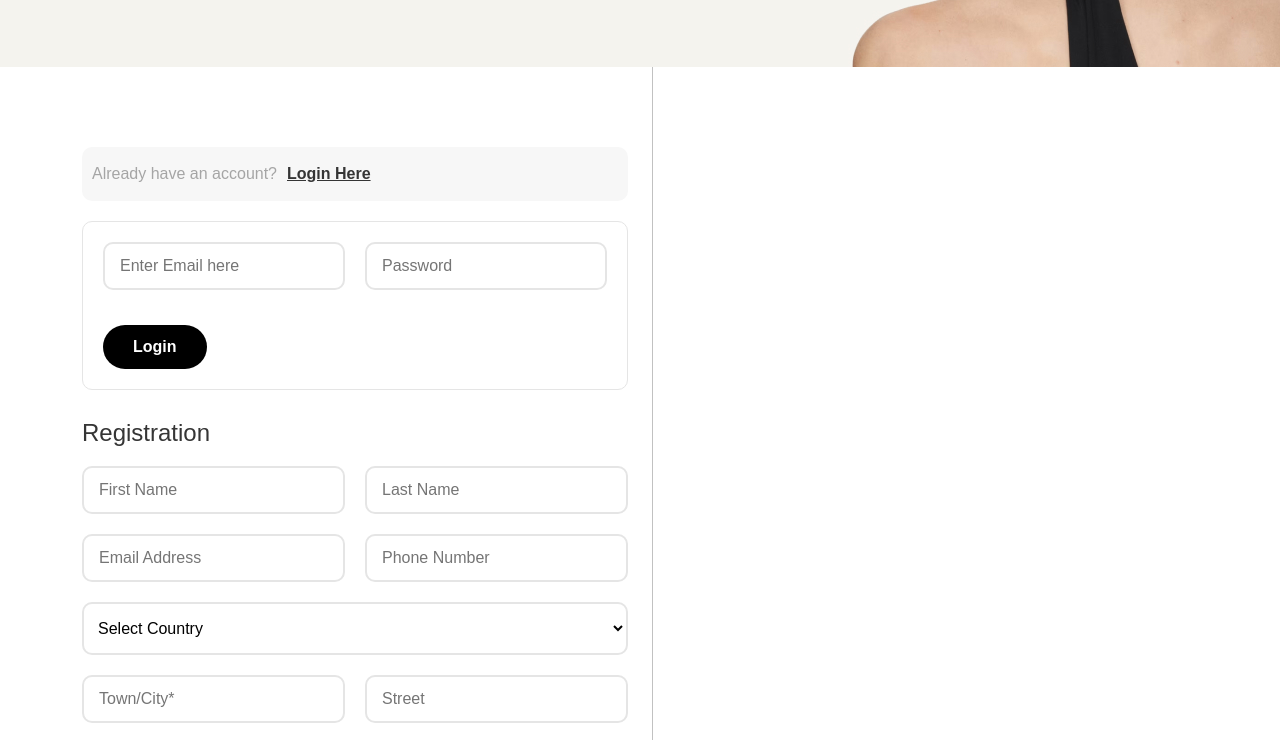
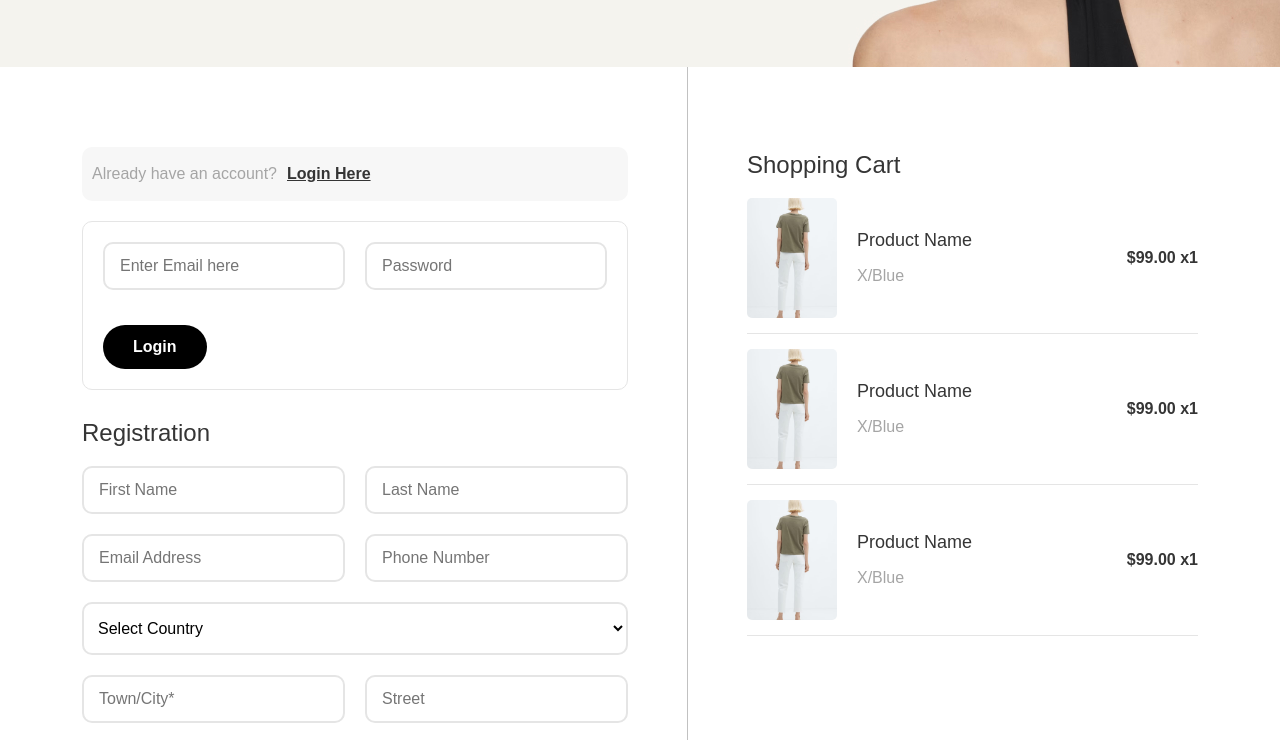
Before and after one commit to Rokibol-Hasan/modave_template, a website built with Vite: page checkout.html in a window 1280 px wide. Shown: the part 578-1318 px from the top of the page. Built offline with nearby package versions, Linux system fonts and the light colour scheme.

Commit message:
added checkout right side section

```diff
--- a/checkout.html
+++ b/checkout.html
@@ -261,16 +261,25 @@
 
                           <div class="card-numbers">
                             <input
-                            class="style-input"
-                            type="text"
-                            placeholder="Card Numbers"
-                          />
+                              class="style-input"
+                              type="text"
+                              placeholder="Card Numbers"
+                            />
 
-                          <div class="payment-images">
-                            <img src="./public/images/payment/img-1.png" alt="" />
-                            <img src="./public/images/payment/img-2.png" alt="" />
-                            <img src="./public/images/payment/img-3.png" alt="" />
-                          </div>
+                            <div class="payment-images">
+                              <img
+                                src="./public/images/payment/img-1.png"
+                                alt=""
+                              />
+                              <img
+                                src="./public/images/payment/img-2.png"
+                                alt=""
+                              />
+                              <img
+                                src="./public/images/payment/img-3.png"
+                                alt=""
+                              />
+                            </div>
                           </div>
 
                           <div class="cvc">
@@ -295,10 +304,9 @@
                     </div>
                   </div>
 
-
                   <div class="cod">
                     <label for="">
-                      <input  type="radio" />
+                      <input type="radio" />
                       <span class="cod-span">Cash On Delivery</span>
                     </label>
                   </div>
@@ -307,7 +315,10 @@
                     <label for="" class="apple-pay-label">
                       <input type="radio" />
                       <div class="company-name">
-                        <img src="./public/images/payment/applePay.png" alt="" />
+                        <img
+                          src="./public/images/payment/applePay.png"
+                          alt=""
+                        />
                         <span class="credit-span">Apple Pay</span>
                       </div>
                     </label>
@@ -317,28 +328,101 @@
                     <label for="" class="apple-pay-label">
                       <input type="radio" />
                       <div class="company-name">
-                        <img class="paypal-img" src="./public/images/payment/paypal.png" alt="" />
-
+                        <img
+                          class="paypal-img"
+                          src="./public/images/payment/paypal.png"
+                          alt=""
+                        />
                       </div>
                     </label>
                   </div>
 
-
                   <div class="pay-btn">
                     <a href="">Payment</a>
                   </div>
-
-
                 </div>
               </div>
             </div>
             <div class="col-md-1">
-              <div class="line"></div>
+              <div class="line-separator"></div>
             </div>
-            <div class="col-md-5"></div>
+            <div class="col-md-5">
+              <div class="shopping-cart-inner">
+                <p class="shopping-cart-title">
+                  Shopping Cart
+                </p>
+
+
+                <div class="product-section">
+                  <div class="product-item">
+                    <div class="product-image">
+                      <img
+                        src="./public/images/women-20.jpg"
+                        alt=""
+                      />
+                    </div>
+                    <div class="product-content">
+                      <div class="product-title">
+                        <a href="">Product Name</a>
+                        <p>X/Blue</p>
+                      </div>
+                      <div class="product-price">
+                        <span class="price">$99.00</span>
+                        <span class="quantity">x1</span>
+                      </div>
+                    </div>
+                  </div>
+                </div>
+                <div class="product-section">
+                  <div class="product-item">
+                    <div class="product-image">
+                      <img
+                        src="./public/images/women-20.jpg"
+                        alt=""
+                      />
+                    </div>
+                    <div class="product-content">
+                      <div class="product-title">
+                        <a href="">Product Name</a>
+                        <p>X/Blue</p>
+                      </div>
+                      <div class="product-price">
+                        <span class="price">$99.00</span>
+                        <span class="quantity">x1</span>
+                      </div>
+                    </div>
+                  </div>
+                </div>
+                <div class="product-section">
+                  <div class="product-item">
+                    <div class="product-image">
+                      <img
+                        src="./public/images/women-20.jpg"
+                        alt=""
+                      />
+                    </div>
+                    <div class="product-content">
+                      <div class="product-title">
+                        <a href="">Product Name</a>
+                        <p>X/Blue</p>
+                      </div>
+                      <div class="product-price">
+                        <span class="price">$99.00</span>
+                        <span class="quantity">x1</span>
+                      </div>
+                    </div>
+                  </div>
+                </div>
+
+
+              </div>
+            </div>
           </div>
         </div>
       </section>
+
+
+
     </main>
 
     <footer class="border-top pt-5">
--- a/src/pages/checkout.css
+++ b/src/pages/checkout.css
@@ -21,10 +21,11 @@ nav ol li.breadcrumb-item a{
 }
 
 /* line */
-.line{
+.line-separator{
     width: 1px;
     height: 100%;
     background-color: rgb(193, 193, 193);
+    margin: auto;
 }
 
 .personal-info{
@@ -251,3 +252,58 @@ img.paypal-img{
     margin-top: 40px;
     padding: 10px 0px;
 }
+
+/* shopping card section */
+
+.shopping-cart-inner{
+    padding: 80px 0px;
+}
+p.shopping-cart-title{
+    font-size: 24px;
+    color: var(--normalTextColor);
+    margin-bottom: 20px;
+}
+
+.product-section{
+    padding: 0px 0px;
+}
+
+.product-section .product-item{
+    display: flex;
+    align-items: center;
+    padding: 15px 0px;
+    border-bottom: 1px solid #E5E5E5;
+    gap: 20px;
+}
+.product-section .product-item .product-image img{
+    width: 100%;
+    height: 120px;
+    border-radius: 5px;
+    object-fit: cover;
+}
+
+.product-section .product-item .product-content{
+    display: flex;
+    align-items: center;
+    justify-content: space-between;
+    flex-grow: 1;
+    gap: 20px;
+}
+.product-section .product-item .product-content a{
+    display: inline-block;
+    margin-bottom: 10px;
+    font-size: 18px;
+    color: var(--normalTextColor);
+    text-decoration: none;
+}
+.product-section .product-item .product-content p{
+    font-size: 16px;
+    color: #A5A5A5;
+
+}
+.product-section .product-item .product-content .product-price span{
+    font-size: 16px;
+    color: var(--normalTextColor);
+    font-weight: 600;
+
+}
```
